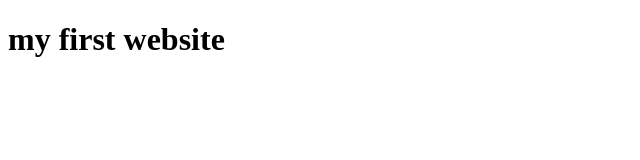
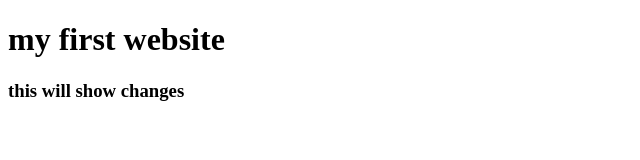
Before and after one commit to talat2311/my-first-website, a plain HTML site: page index.html in a window 1280 px wide. Shown: the whole page, without its empty margins (0-640 px from the left). Drawn offline with Linux system fonts and the light colour scheme.

Commit message:
leanerd github

```diff
--- a/index.html
+++ b/index.html
@@ -8,5 +8,6 @@
 </head>
 <body>
     <h1>my first website</h1>
+    <h3> this will show changes </h3>
 </body>
 </html>
```
